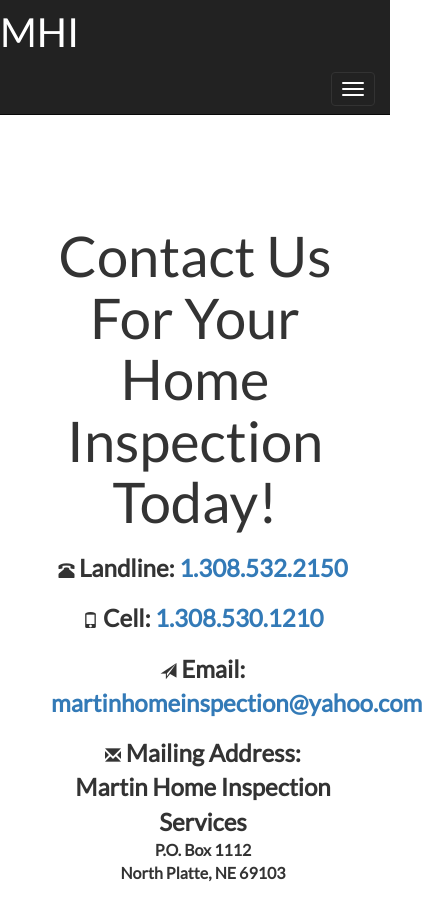
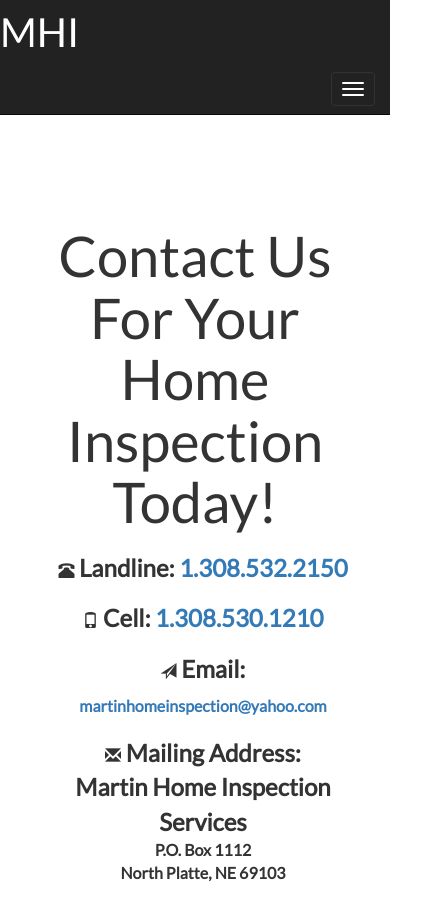
Before and after one commit to nppat/martinhomeinspection, a website: page client/index.html at #!/contact in a window 390 px wide. Shown: the top 916 px of the page, 422 px wide, since content can reach past the window. Drawn offline with nearby package versions, Linux system fonts and the light colour scheme; files whose address does not match are found by name.

Commit message:
fix sizing issue with <a> in email address causing horizontal screen scrolling because of font-size

```diff
--- a/client/partials/contact.html
+++ b/client/partials/contact.html
@@ -37,7 +37,7 @@
 				<ul class="list-unstyled">
 					<li><span class="glyphicon glyphicon-phone-alt"></span> Landline: <a href="tel:+13085322150">1.308.532.2150</a></li>
 					<li><span class="glyphicon glyphicon-phone"></span> Cell: <a href="tel:+13085301210">1.308.530.1210</a></li>
-					<li><span class="glyphicon glyphicon-send"></span> Email: <a href="mailto:martinhomeinspection@yahoo.com">martinhomeinspection@yahoo.com</a></a></li>
+					<li><span class="glyphicon glyphicon-send"></span> Email: <a id='email' href="mailto:martinhomeinspection@yahoo.com">martinhomeinspection@yahoo.com</a></a></li>
 					<li><span class="glyphicon glyphicon-envelope"></span>
 						Mailing Address:<br>
 						<address id="address1">
--- a/client/static/css/styles.css
+++ b/client/static/css/styles.css
@@ -127,6 +127,11 @@
 #p_qual {
     padding: 5% 5% 0 5%;
 }
+
+@media screen and (max-width: 767px) { /* resize <a> font size so screen is not scrolling horizontally on sm device */
+  #email  {
+    font-size: 1rem !important;
+  }
 /* *************************** Footer *************************** */
 footer {
   padding-top: 1%;
```
